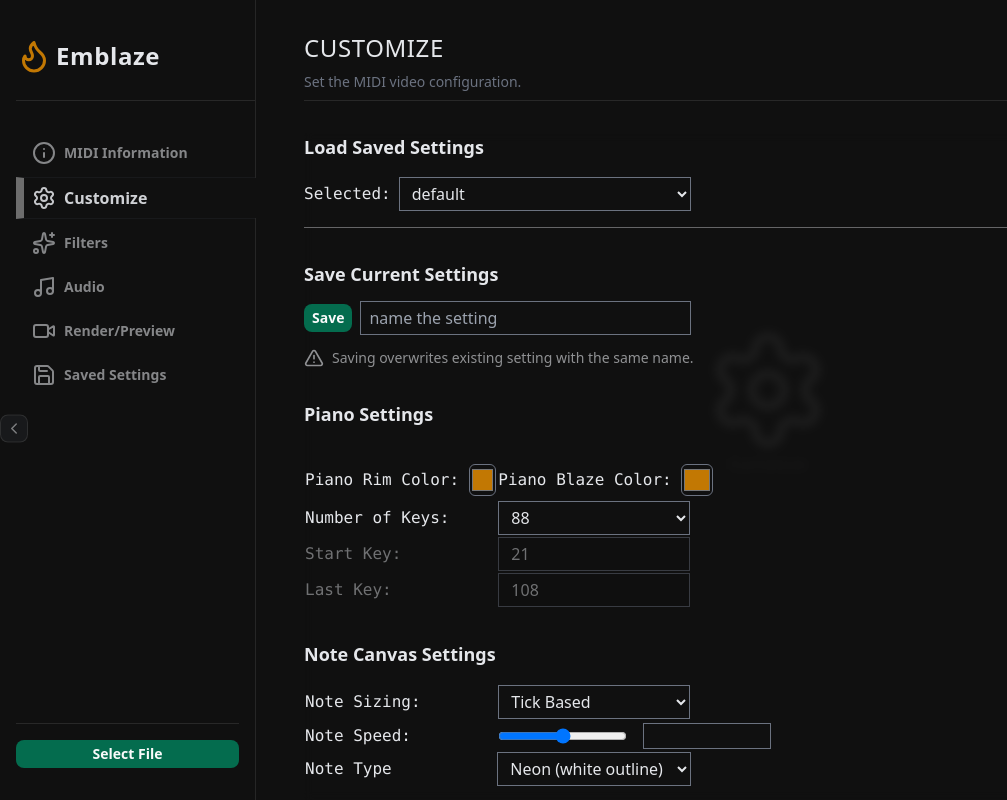
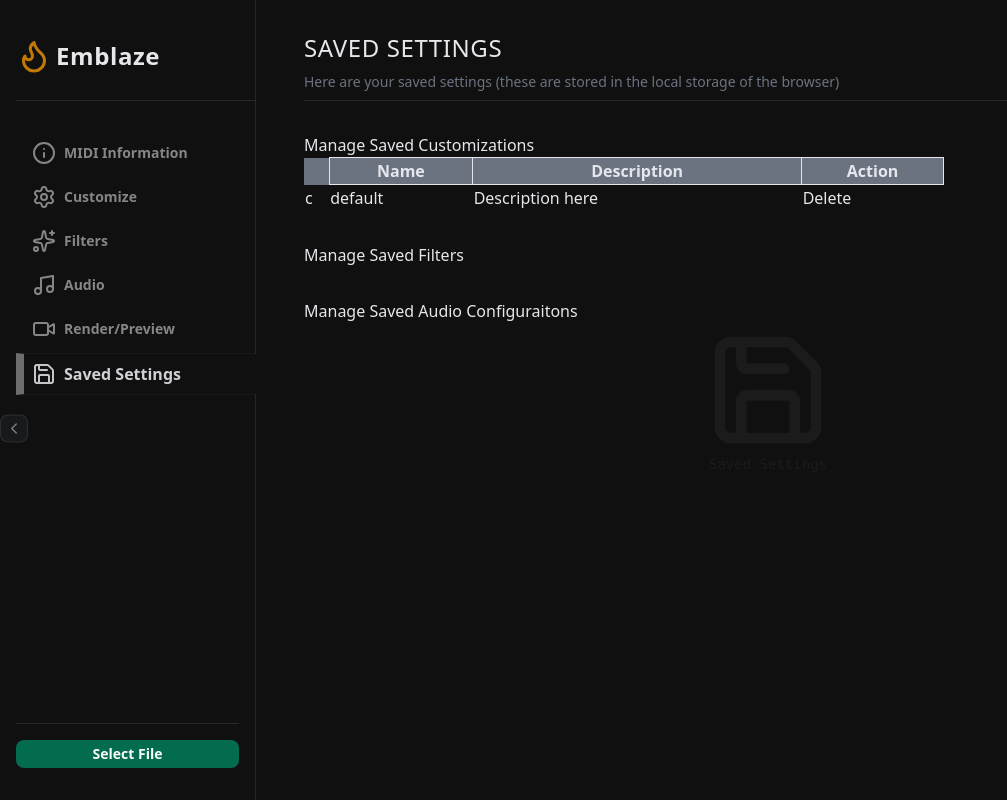
Before and after one commit to AndreBryant/emblaze-app, a SvelteKit app: page / in a window 1280 px wide. Shown: the whole page, without its empty margins (0-1007 px from the left). Built offline with nearby package versions, Linux system fonts and the light colour scheme.

Commit message:
add data fetching on mount for saved settings

```diff
--- a/src/components/tab-settings/customize/Customize.svelte
+++ b/src/components/tab-settings/customize/Customize.svelte
@@ -105,8 +105,8 @@
 <!-- <pre>{JSON.stringify($idStore, null, 2)}</pre>
 <pre>{JSON.stringify($pianoStore, null, 2)}</pre>
 <pre>{JSON.stringify($colorSchemeStore, null, 2)}</pre>
-<pre>{JSON.stringify($videoStore, null, 2)}</pre> -->
-<!-- <button
+<pre>{JSON.stringify($videoStore, null, 2)}</pre>
+<button
 	type="button"
 	class="border px-4 py-1 bg-yellow-400 text-primary border-primary"
 	on:click={debugLocal}
--- a/src/components/tab-settings/saved-settings/SavedSettings.svelte
+++ b/src/components/tab-settings/saved-settings/SavedSettings.svelte
@@ -1,19 +1,92 @@
 <script>
+	import { ids, piano, noteCanvas, colorScheme, video } from '$lib/stores/customize-stores.js';
 	import { browser } from '$app/environment';
 	import { onMount } from 'svelte';
-	import * as stores from '$lib/stores/customize-stores.js';
 	let pianoSettings;
 	let videoSettings;
 	let colorSettings;
 	let noteCanvasSettings;
+
+	let idStore;
+	let idField = ids.itemField;
+	$: idStore = ids.store;
+
+	let pianoStore;
+	let pianoField = piano.itemField;
+	$: pianoStore = piano.store;
+
+	let noteCanvasStore;
+	let noteCanvasField = noteCanvas.itemField;
+	$: noteCanvasStore = noteCanvas.store;
+
+	let colorSchemeStore;
+	let colorSchemeField = colorScheme.itemField;
+	$: colorSchemeStore = colorScheme.store;
+
+	let videoStore;
+	let videoField = video.itemField;
+	$: videoStore = video.store;
+
+	const fetchDataFromLocalStorage = () => {
+		if (browser) {
+			// id
+			let data = localStorage.getItem(idField) || '[]';
+			let dataStr = JSON.parse(data).filter((id) => id !== 'default');
+			$idStore = Array.from(new Set($idStore.concat(dataStr)));
+
+			// piano
+			data = localStorage.getItem(pianoField) || '[]';
+			dataStr = JSON.parse(data).filter((piano) => piano.sID !== 'default');
+			$pianoStore = Array.from(new Set($pianoStore.concat(dataStr)));
+
+			// note canvas
+			data = localStorage.getItem(noteCanvasField) || '[]';
+			dataStr = JSON.parse(data).filter((noteCanvas) => noteCanvas.sID !== 'default');
+			$noteCanvasStore = Array.from(new Set($noteCanvasStore.concat(dataStr)));
+
+			// color scheme
+			data = localStorage.getItem(colorSchemeField) || '[]';
+			dataStr = JSON.parse(data).filter((colorScheme) => colorScheme.sID !== 'default');
+			$colorSchemeStore = Array.from(new Set($colorSchemeStore.concat(dataStr)));
+
+			// video
+			data = localStorage.getItem(videoField) || '[]';
+			dataStr = JSON.parse(data).filter((video) => video.sID !== 'default');
+			$videoStore = Array.from(new Set($videoStore.concat(dataStr)));
+		}
+	};
+
 	onMount(() => {
-		if (browser) {
-			// for (let key in stores) {
-			// 	console.log(key);
-			// }
-			console.log(stores.piano.store);
-		}
+		fetchDataFromLocalStorage();
 	});
 </script>
 
-<div class="flex flex-col gap-8"></div>
+<div class="flex flex-col gap-8">
+	<div class="w-full lg:w-[50vw]">
+		<h4>Manage Saved Customizations</h4>
+
+		<!-- List of saved setting -->
+		<table class="table-auto w-full">
+			<thead class="bg-secondary-acc">
+				<tr>
+					<th></th>
+					<th class="border">Name</th>
+					<th class="border">Description</th>
+					<th class="border">Action</th>
+				</tr>
+			</thead>
+			<tbody>
+				{#each $idStore as id}
+					<tr>
+						<td>c</td>
+						<td>{id}</td>
+						<td>Description here</td>
+						<td>Delete</td>
+					</tr>
+				{/each}
+			</tbody>
+		</table>
+	</div>
+	<div>Manage Saved Filters</div>
+	<div>Manage Saved Audio Configuraitons</div>
+</div>
--- a/src/lib/stores/app-stores.js
+++ b/src/lib/stores/app-stores.js
@@ -1,5 +1,5 @@
 import { writable } from 'svelte/store';
 
-export const activeTabValue = writable(1);
+export const activeTabValue = writable(5);
 
 export const isSidebarCollapsed = writable(false);
--- a/src/lib/stores/customize-stores.js
+++ b/src/lib/stores/customize-stores.js
@@ -1,11 +1,30 @@
 import { writable } from 'svelte/store';
+import { browser } from '$app/environment';
+/**
+ * TODO: Fetch local storage first then append added settings aside from the default
+ */
 
 const field = 'emblaze-';
+
+function loadFromStorage(key, fallback) {
+	if (!browser) return fallback;
+
+	try {
+		const raw = localStorage.getItem(key);
+		if (raw) {
+			const parsed = JSON.parsed(raw);
+			return parsed;
+		}
+	} catch (err) {
+		console.error(`Failed to load ${key} from local storage`, err);
+	}
+	return fallback;
+}
 
 // [
 // ... settingIDs
 // ]
-const settingIDs = writable(['default']);
+const settingIDs = writable(loadFromStorage(field + 'settingIDs', ['default']));
 
 // [{sID, piano}, {sID, piano}, {sID, piano}, ...]
 const pianoDefault = {
@@ -18,7 +37,7 @@ const pianoDefault = {
 		lastKey: '108'
 	}
 };
-const cPiano = writable([pianoDefault]);
+const cPiano = writable(loadFromStorage(field + 'cPiano', [pianoDefault]));
 
 // [{sID, noteCanvas}, {sID, noteCanvas}, {sID, noteCanvas}, ...]
 const noteCanvasDefault = {
@@ -71,7 +90,7 @@ const ids = {
 };
 
 const piano = {
-	itemField: field + 'cpiano',
+	itemField: field + 'cPiano',
 	store: cPiano
 };
 
```
